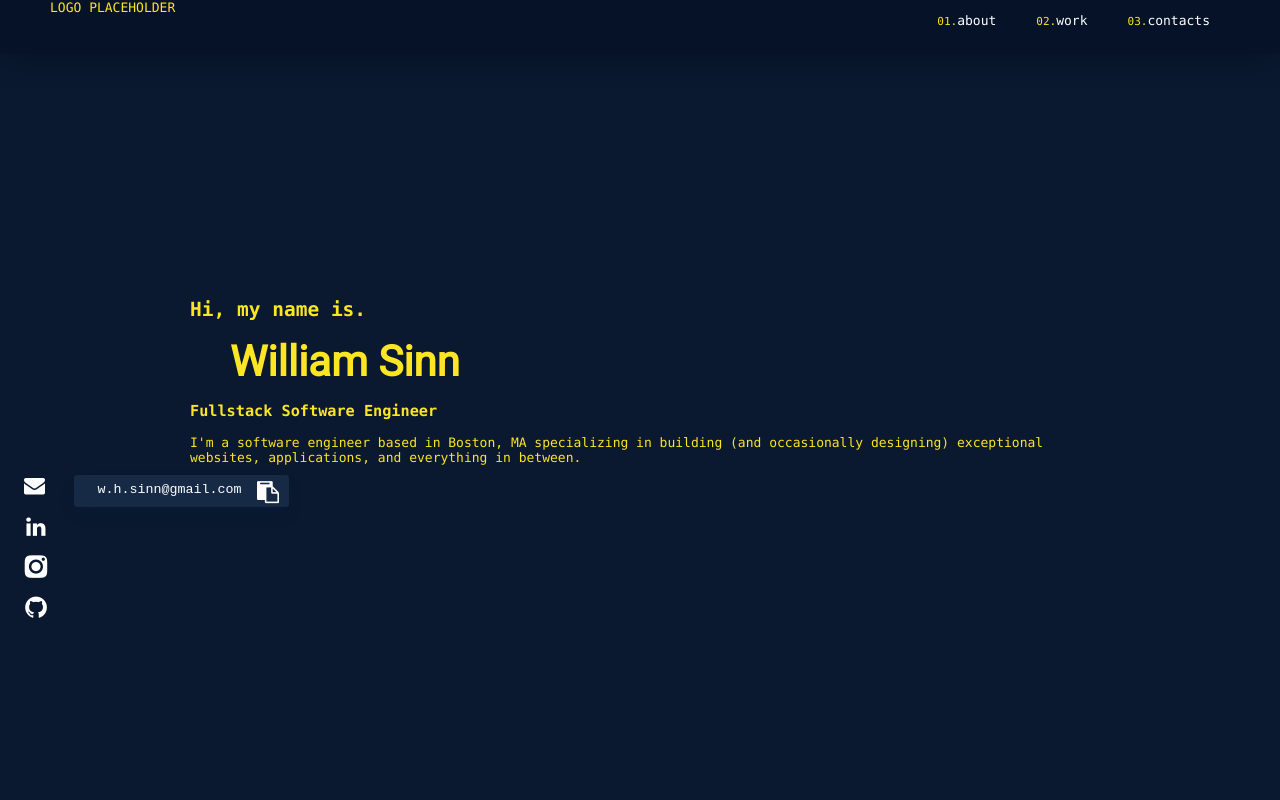
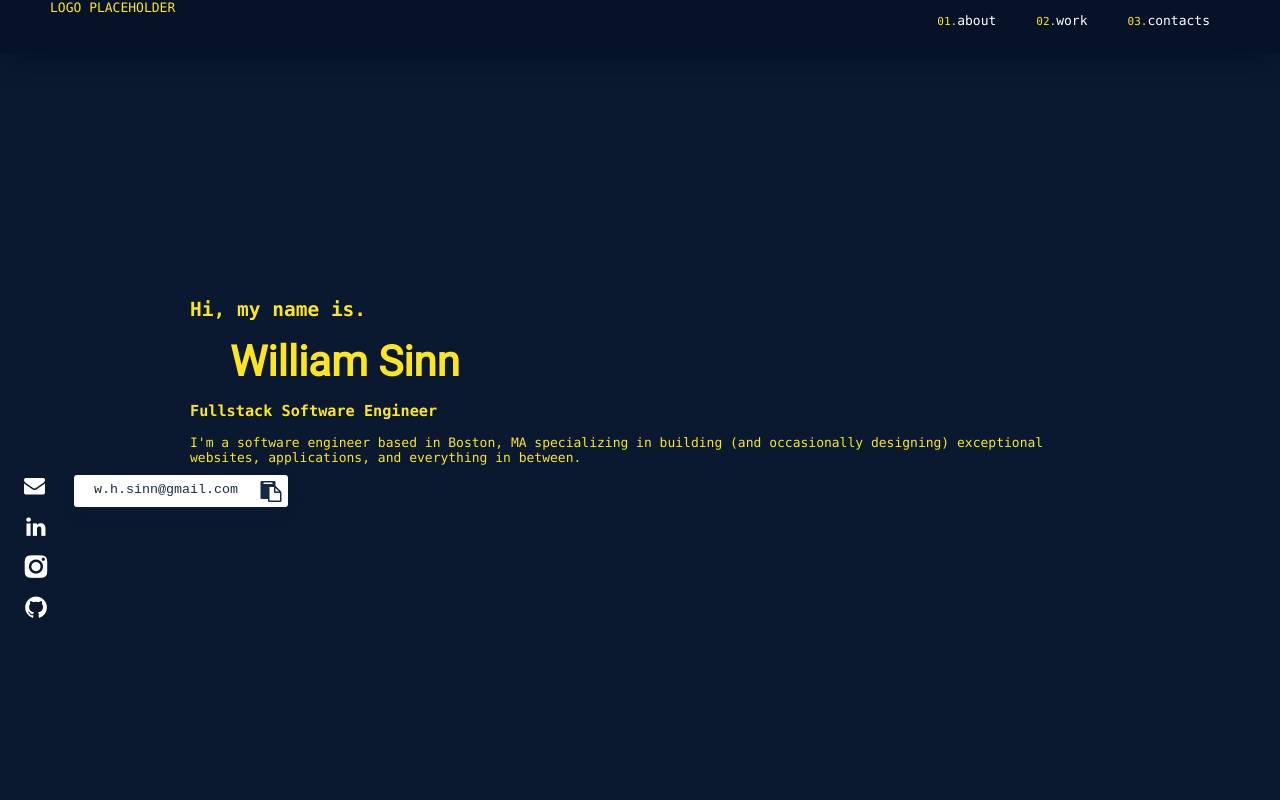
Before and after one commit to willsinn/ws-portfolio, a React (Create React App) app: page / in a window 1280 px wide. Both pictures are taken after a click on the element 36 px from the left and 487 px from the top of the page. Shown: the top 800 px of the page. Built offline with nearby package versions, Linux system fonts and the light colour scheme; a web font is replaced by a local one.

Commit message:
finalized copyEmail modal & styles

```diff
--- a/src/App.css
+++ b/src/App.css
@@ -462,7 +462,7 @@ li {
   height: 24px;
   padding: 6px 8px 2px 8px;
   width: fit-content;
-  background-color: var(--overlay);
+  background-color: var(--txt-wht);
   border-radius: 3px;
   z-index: 2;
   display: flex;
@@ -470,19 +470,14 @@ li {
   box-shadow: 0 8px 16px -4px rgba(9, 30, 66, 0.25),
     0 0 0 1px rgba(9, 30, 66, 0.08);
 }
-.clipboard:hover {
-  border: 1.5px solid white;
-  margin: 1.5px;
-  opacity: 0.75;
-  cursor: pointer;
-}
+
 .clip-text {
   border: none;
   padding: 0;
-  margin: 0;
+  margin: 0 4px 0;
   height: 23px;
-  width: fit-content;
-  background-color: rgb(255, 255, 255, 0);
+  width: 160px;
+  background-color: var(--txt-content);
   resize: none;
   text-align: justify;
   -moz-text-align-last: center; /* Firefox 12+ */
@@ -490,15 +485,28 @@ li {
   display: flex;
   justify-content: center;
   align-items: center;
-  color: var(--txt-wht);
+  color: var(--overlay);
 }
 .fa.fa-clipboard {
   height: 24px;
   width: 24px;
-  font-size: 22px;
+  font-size: 21px;
+  color: var(--overlay);
+  background-color: var(--txt-wht);
+  padding: 3px;
+  position: relative;
+  border-radius: 3px;
+  top: -2px;
+  right: -6px;
+  display: flex;
+  align-items: center;
+  justify-content: center;
+}
+.fa.fa-clipboard:hover {
   background-color: var(--overlay);
-  color: white;
+  color: var(--txt-wht);
 }
+
 .popover {
   position: absolute;
   top: 0;
--- a/src/components/Contact.js
+++ b/src/components/Contact.js
@@ -3,17 +3,19 @@ const Contact = ({ contact, orient }) => {
   const [popup, setPopup] = useState(false);
   const emailClipboard = (
     <div className="popover">
-      <div className="clipboard" onClick={(e) => copyToClipboard(e)}>
-        <textarea className="clip-text" value={contact.link}>
-          {contact.link}
-        </textarea>
-        <i className="fa fa-clipboard" aria-hidden="true"></i>
+      <div className="clipboard">
+        <textarea className="clip-text">{contact.link}</textarea>
+        <i
+          className="fa fa-clipboard"
+          aria-hidden="true"
+          onClick={(e) => copyToClipboard(e)}
+        ></i>
       </div>
     </div>
   );
   const copyToClipboard = (e) => {
     if (e) {
-      const elem = e.target.firstElementChild;
+      const elem = e.target.parentElement.firstElementChild;
       elem.select();
       document.execCommand("copy");
     }
```
